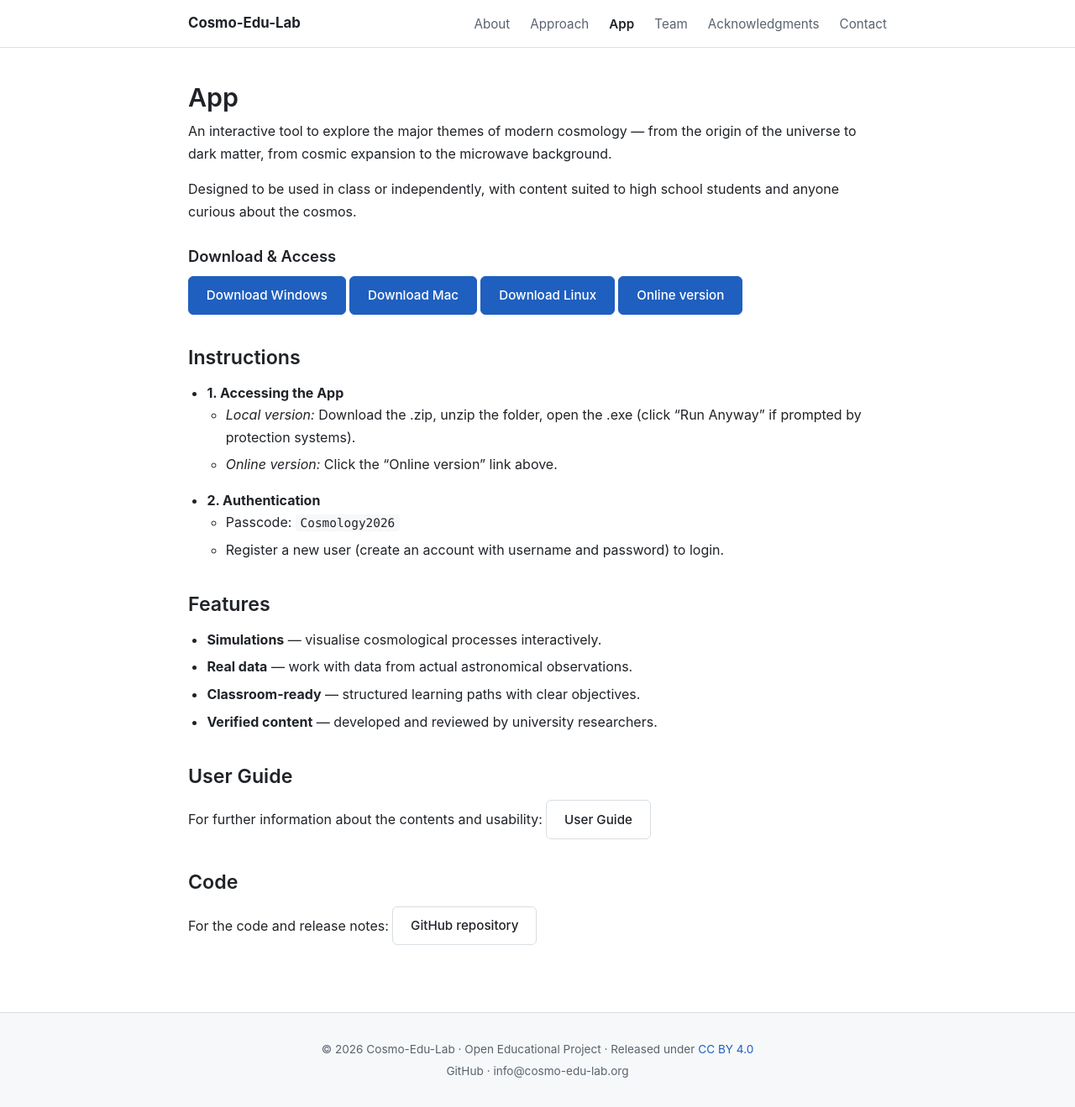
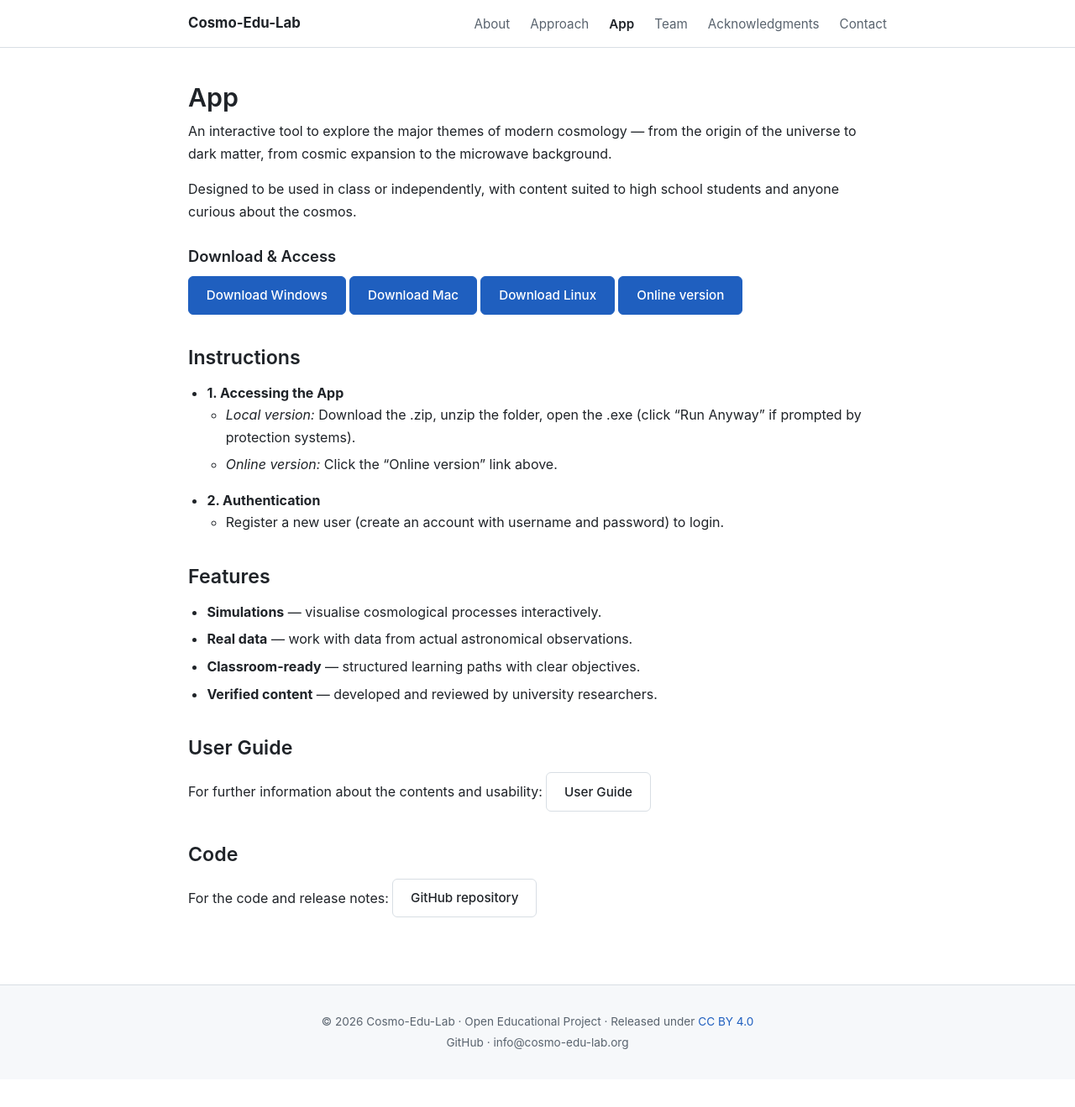
Before and after one commit to cosmo-edu-lab/cosmo-edu-lab.github.io, a Jekyll site: the page built from app.md, in a window 1280 px wide and 1319 px high. Shown: the whole window at 84% size. Built offline with Jekyll 4.4.1, drawn with Linux system fonts in a browser that asks for light colours.

Commit message:
Remove passcode from authentication instructions
Removed the passcode from the authentication section.

```diff
--- a/app.md
+++ b/app.md
@@ -24,7 +24,6 @@ Designed to be used in class or independently, with content suited to high schoo
       (click "Run Anyway" if prompted by protection systems).
     * *Online version:* Click the "Online version" link above.
 * **2. Authentication**
-    * Passcode: `Cosmology2026`
     * Register a new user (create an account with username and password) to login.
 
 ## Features
```
